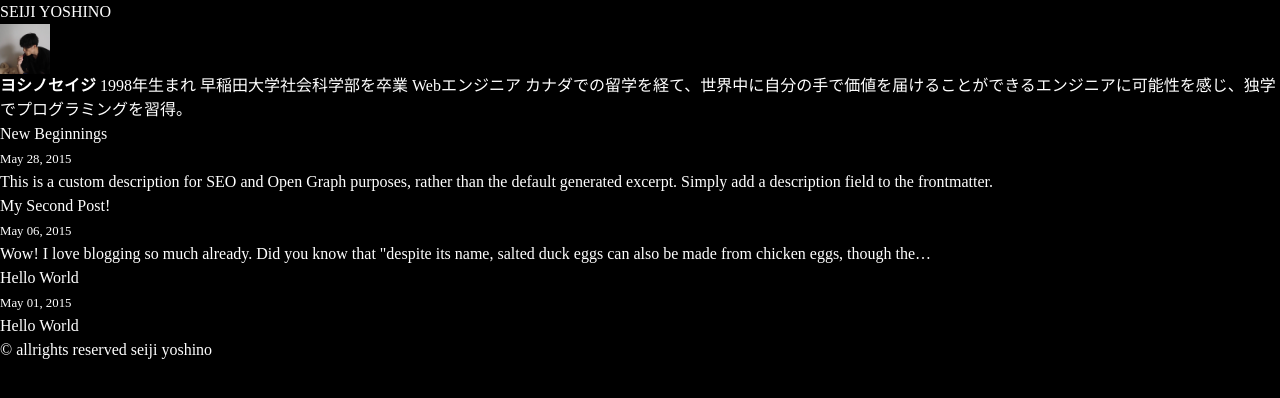
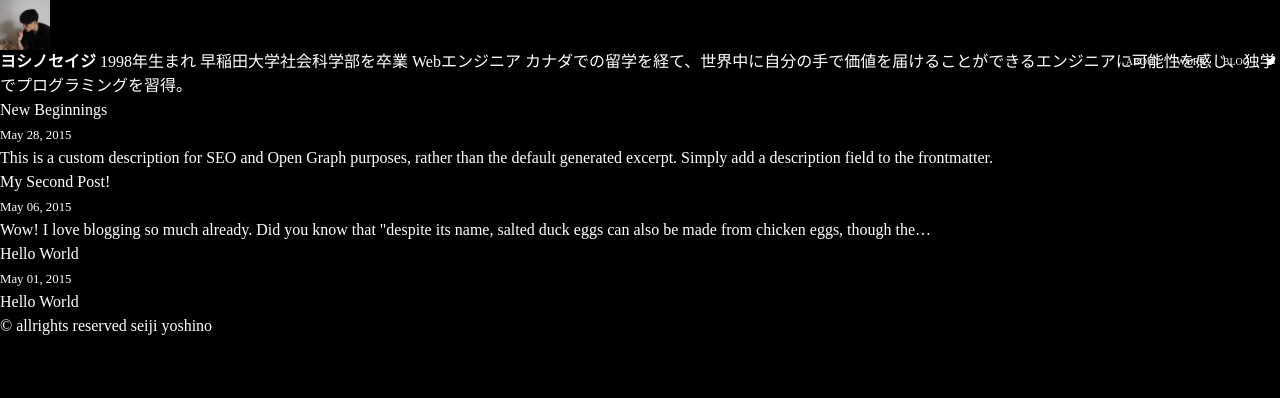
Before and after one commit to sijysn/seiji-yoshino, a Gatsby site: page / in a window 1280 px wide. Built offline with nearby package versions, Linux system fonts and the light colour scheme; Gatsby itself is replaced by a stand-in of ours.

Commit message:
fontawesomeを導入

```diff
--- /dev/null
+++ b/babel-plugin-macros.config.js
@@ -0,0 +1,5 @@
+module.exports = {
+  'fontawesome-svg-core': {
+    'license': 'free'
+  }
+}
--- a/gatsby-config.js
+++ b/gatsby-config.js
@@ -125,5 +125,6 @@ module.exports = {
     // this (optional) plugin enables Progressive Web App + Offline functionality
     // To learn more, visit: https://gatsby.dev/offline
     // `gatsby-plugin-offline`,
+    `gatsby-plugin-styled-components`,
   ],
 }
--- /dev/null
+++ b/src/components/common/Header.jsx
@@ -0,0 +1,39 @@
+import React from "react"
+import styled from "styled-components"
+import { Icon } from "./Icon"
+
+export const Header = () => {
+  return (
+    <Wrapper>
+      <NavBar>
+        <NavItem>ABOUT</NavItem>
+        <NavItem>WORK</NavItem>
+        <NavItem>BLOG</NavItem>
+        <NavItem>
+          <Icon icon="fa-brands fa-twitter" />
+        </NavItem>
+      </NavBar>
+    </Wrapper>
+  )
+}
+
+const Wrapper = styled.header`
+  position: fixed;
+  top: 50px;
+  width: 100%;
+`
+
+const NavBar = styled.ul`
+  display: flex;
+  justify-content: flex-end;
+  align-items: center;
+  padding: 4px;
+`
+
+const NavItem = styled.li`
+  font-size: 10px;
+  list-style: none;
+  :not(:last-child) {
+    margin-right: 16px;
+  }
+`
--- /dev/null
+++ b/src/components/common/Icon.tsx
@@ -0,0 +1,14 @@
+import React from "react"
+import { library } from "@fortawesome/fontawesome-svg-core"
+import { fas } from "@fortawesome/free-solid-svg-icons"
+import { faTwitter, faFontAwesome } from "@fortawesome/free-brands-svg-icons"
+import {
+  FontAwesomeIcon,
+  FontAwesomeIconProps,
+} from "@fortawesome/react-fontawesome"
+
+library.add(fas, faTwitter, faFontAwesome)
+
+export const Icon: React.FC<FontAwesomeIconProps> = props => {
+  return <FontAwesomeIcon {...props} />
+}
--- a/src/components/layout.js
+++ b/src/components/layout.js
@@ -1,31 +1,18 @@
 import * as React from "react"
-import { Link } from "gatsby"
+import { Header } from "./common/Header"
 
 const Layout = ({ location, title, children }) => {
   const rootPath = `${__PATH_PREFIX__}/`
   const isRootPath = location.pathname === rootPath
-  let header
-
-  if (isRootPath) {
-    header = (
-      <h1 className="main-heading">
-        <Link to="/">SEIJI YOSHINO</Link>
-      </h1>
-    )
-  } else {
-    header = (
-      <Link className="header-link-home" to="/">
-        {title}
-      </Link>
-    )
-  }
 
   return (
-    <div className="global-wrapper" data-is-root-path={isRootPath}>
-      <header className="global-header">{header}</header>
-      <main>{children}</main>
-      <footer>© allrights reserved seiji yoshino</footer>
-    </div>
+    <>
+      <Header />
+      <div className="global-wrapper" data-is-root-path={isRootPath}>
+        <main>{children}</main>
+        <footer>© allrights reserved seiji yoshino</footer>
+      </div>
+    </>
   )
 }
 
```
Also changed, not shown: package.json (+11 -1 lines), 4 other files.
